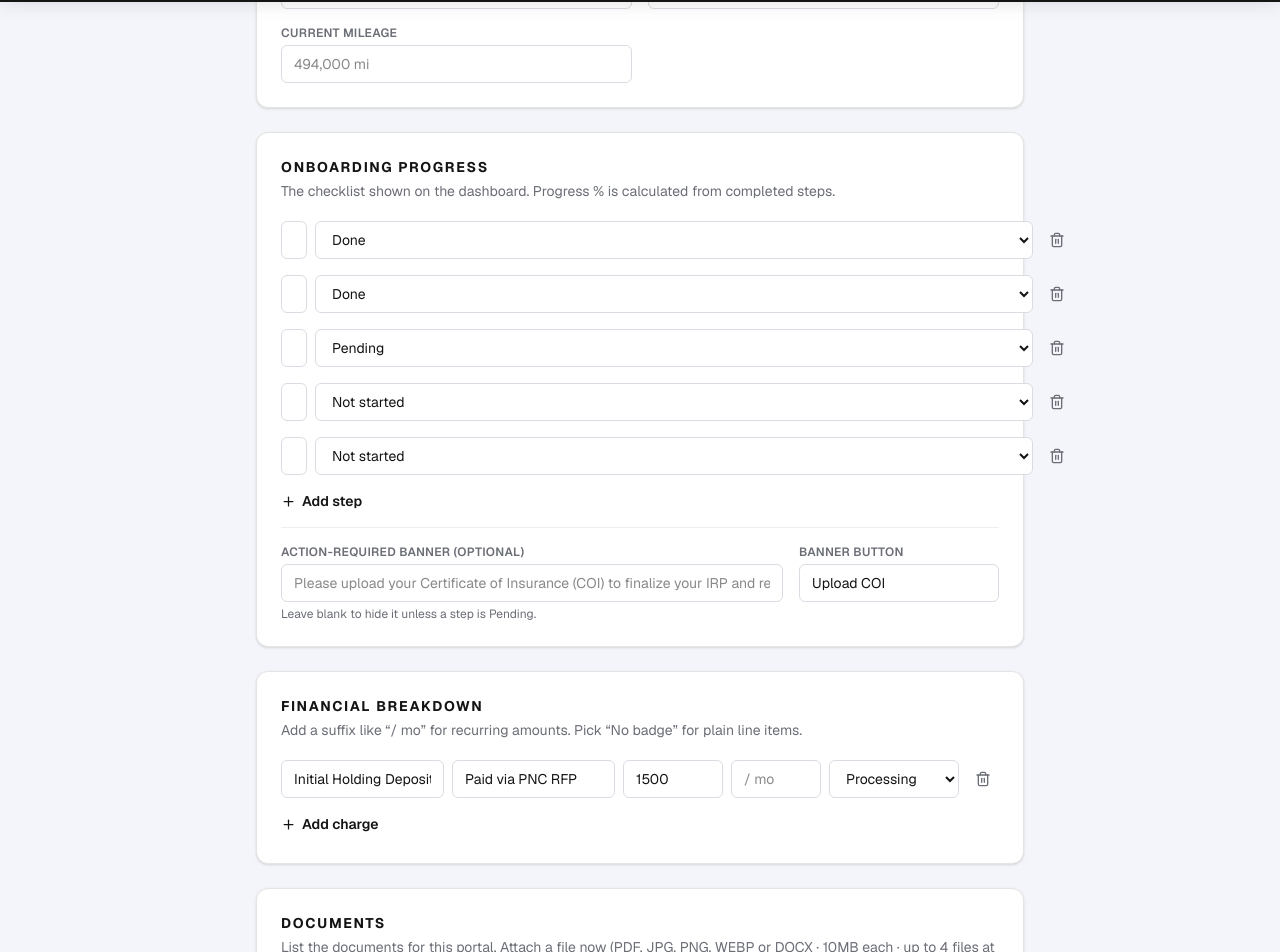
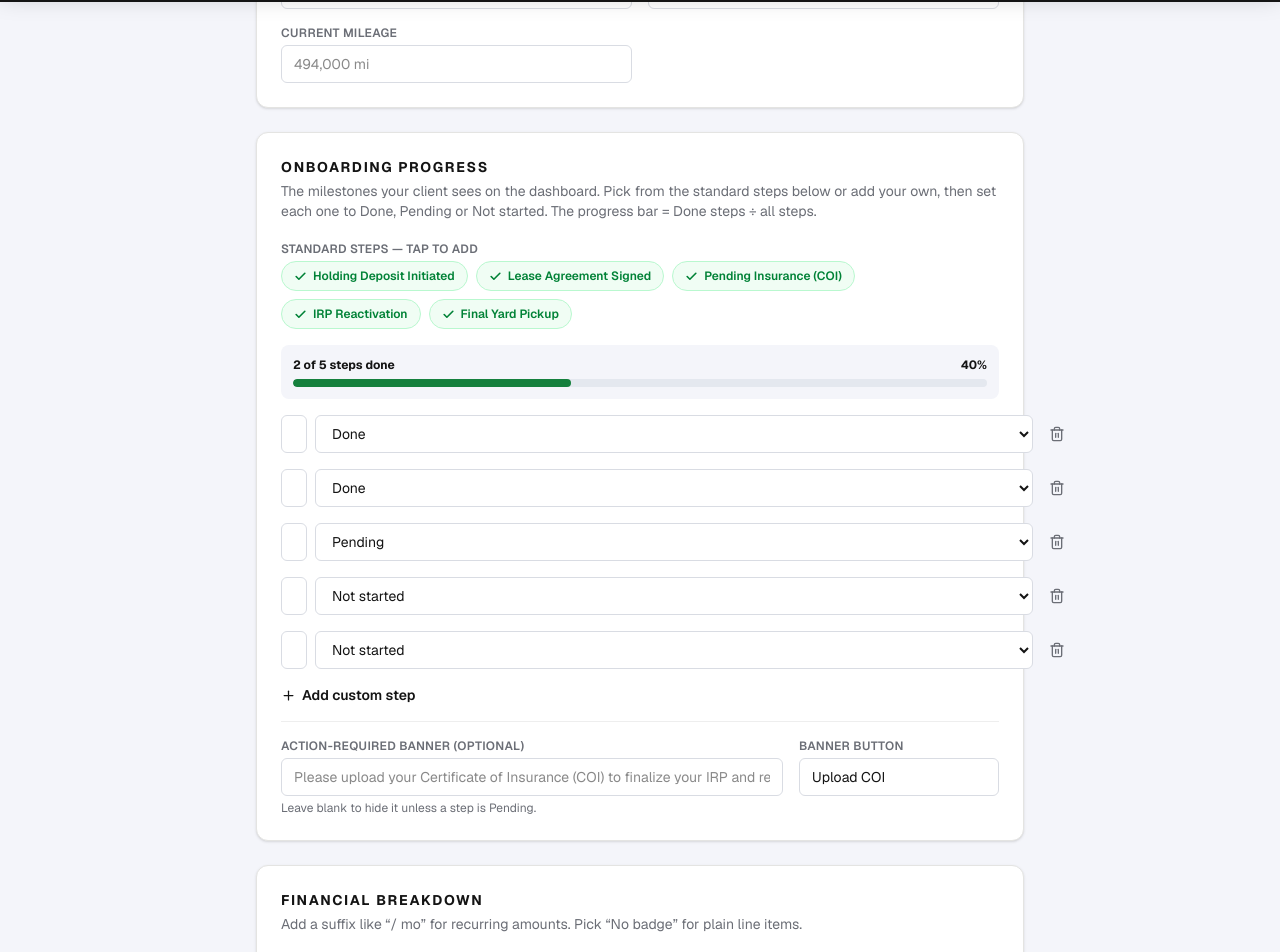
Before and after one commit to amainooti/primefleet, a Next.js app: page /portal/new in a window 1280 px wide. Shown: the part 798-1750 px from the top of the page. Built offline with nearby package versions, Linux system fonts and the light colour scheme.

Commit message:
Onboarding step quick-pick

```diff
--- a/src/components/portal/PortalForm.tsx
+++ b/src/components/portal/PortalForm.tsx
@@ -1,9 +1,9 @@
 "use client";
 
 import { useActionState, startTransition, useState } from "react";
-import { Plus, Trash2 } from "lucide-react";
+import { Check, Plus, Trash2 } from "lucide-react";
 import type { PortalFormState } from "@/app/portal/actions";
-import { DOCUMENT_KINDS, MAX_FILE_SIZE } from "@/lib/portal/constants";
+import { DOCUMENT_KINDS, MAX_FILE_SIZE, MAX_STEPS, STEP_PRESETS } from "@/lib/portal/constants";
 import type { PortalFormValues } from "./types";
 
 type Props = {
@@ -80,6 +80,13 @@ function Section({
 let rowId = 0;
 const nextId = () => ++rowId;
 
+const STEP_STATUS_LABEL: Record<string, string> = {
+  DONE: "Done",
+  PENDING: "Pending",
+  TODO: "Not started",
+};
+const norm = (v: string) => v.trim().toLowerCase();
+
 export function PortalForm({ action, initial, submitLabel, maxNewFiles, maxFiles, acceptAttr }: Props) {
   const [state, formAction, pending] = useActionState(action, {} as PortalFormState);
   const fe = state.fieldErrors ?? {};
@@ -91,6 +98,31 @@ export function PortalForm({ action, initial, submitLabel, maxNewFiles, maxFiles
     initial.charges.map((c) => ({ ...c, id: nextId() }))
   );
   const [docs, setDocs] = useState<{ id: number }[]>([]);
+
+  const doneCount = steps.filter((s) => s.status === "DONE").length;
+  const pct = steps.length ? Math.round((doneCount / steps.length) * 100) : 0;
+
+  function updateStep(id: number, patch: Partial<{ label: string; status: string }>) {
+    setSteps((x) => x.map((r) => (r.id === id ? { ...r, ...patch } : r)));
+  }
+  function addPreset(label: string, status: string) {
+    setSteps((x) =>
+      x.length >= MAX_STEPS || x.some((r) => norm(r.label) === norm(label))
+        ? x
+        : [...x, { id: nextId(), label, status }]
+    );
+  }
+  function addAllPresets() {
+    setSteps((x) => {
+      const next = [...x];
+      for (const p of STEP_PRESETS) {
+        if (next.length >= MAX_STEPS) break;
+        if (!next.some((r) => norm(r.label) === norm(p.label)))
+          next.push({ id: nextId(), label: p.label, status: p.status });
+      }
+      return next;
+    });
+  }
 
   // Submit through startTransition (rather than <form action>) so React does not
   // reset the form — typed values and chosen files survive a validation error.
@@ -134,20 +166,90 @@ export function PortalForm({ action, initial, submitLabel, maxNewFiles, maxFiles
         </div>
       </Section>
 
-      <Section title="Onboarding progress" description="The checklist shown on the dashboard. Progress % is calculated from completed steps.">
+      <Section
+        title="Onboarding progress"
+        description="The milestones your client sees on the dashboard. Pick from the standard steps below or add your own, then set each one to Done, Pending or Not started. The progress bar = Done steps ÷ all steps."
+      >
+        <datalist id="step-presets">
+          {STEP_PRESETS.map((p) => (
+            <option key={p.label} value={p.label} />
+          ))}
+        </datalist>
+
+        {/* Quick add: the standard steps, one click each */}
+        <div>
+          <p className={label}>Standard steps — tap to add</p>
+          <div className="flex flex-wrap gap-2">
+            {STEP_PRESETS.map((p) => {
+              const added = steps.some((s) => norm(s.label) === norm(p.label));
+              const full = steps.length >= MAX_STEPS;
+              return (
+                <button
+                  key={p.label}
+                  type="button"
+                  disabled={added || full}
+                  onClick={() => addPreset(p.label, p.status)}
+                  className={`inline-flex items-center gap-1.5 rounded-full border px-3 py-1.5 text-xs font-semibold transition ${
+                    added
+                      ? "cursor-default border-green-200 bg-green-50 text-green-700"
+                      : "border-[#d9dce3] bg-white text-[#141414] hover:border-[#D4AF37] hover:bg-[#fffaf0] disabled:opacity-50"
+                  }`}
+                >
+                  {added ? <Check size={13} strokeWidth={3} /> : <Plus size={13} />}
+                  {p.label}
+                </button>
+              );
+            })}
+          </div>
+          {STEP_PRESETS.some((p) => !steps.some((s) => norm(s.label) === norm(p.label))) && (
+            <button
+              type="button"
+              onClick={addAllPresets}
+              className="mt-2 text-xs font-semibold text-[#6B6E76] underline hover:text-[#141414]"
+            >
+              Add all missing standard steps
+            </button>
+          )}
+        </div>
+
+        {/* Live progress preview */}
+        <div className="rounded-lg bg-[#f4f5fa] p-3">
+          <div className="flex items-center justify-between text-xs font-bold text-[#141414]">
+            <span>
+              {steps.length === 0
+                ? "No steps yet"
+                : `${doneCount} of ${steps.length} step${steps.length === 1 ? "" : "s"} done`}
+            </span>
+            <span>{pct}%</span>
+          </div>
+          <div className="mt-1.5 h-2 overflow-hidden rounded-full bg-[#e4e8ef]">
+            <div className="h-full rounded-full bg-[#15803d] transition-all" style={{ width: `${pct}%` }} />
+          </div>
+        </div>
+
         {steps.map((s) => (
           <div key={s.id} className="flex gap-2">
             <input
               name="step_label"
-              defaultValue={s.label}
-              placeholder="Step name"
+              value={s.label}
+              onChange={(e) => updateStep(s.id, { label: e.target.value })}
+              list="step-presets"
+              placeholder="Step name, e.g. Final Yard Pickup"
               className={input}
               aria-label="Step name"
             />
-            <select name="step_status" defaultValue={s.status} className={`${input} w-40 shrink-0`} aria-label="Step status">
-              <option value="DONE">Done</option>
-              <option value="PENDING">Pending</option>
-              <option value="TODO">Not started</option>
+            <select
+              name="step_status"
+              value={s.status}
+              onChange={(e) => updateStep(s.id, { status: e.target.value })}
+              className={`${input} w-40 shrink-0`}
+              aria-label="Step status"
+            >
+              {Object.entries(STEP_STATUS_LABEL).map(([v, l]) => (
+                <option key={v} value={v}>
+                  {l}
+                </option>
+              ))}
             </select>
             <button type="button" onClick={() => setSteps((x) => x.filter((r) => r.id !== s.id))} className="rounded-md px-2 text-[#6B6E76] hover:bg-red-50 hover:text-red-600" aria-label="Remove step">
               <Trash2 size={16} />
@@ -155,9 +257,9 @@ export function PortalForm({ action, initial, submitLabel, maxNewFiles, maxFiles
           </div>
         ))}
         {fe.steps && <p className="text-xs text-red-600">{fe.steps}</p>}
-        {steps.length < 12 && (
+        {steps.length < MAX_STEPS && (
           <button type="button" onClick={() => setSteps((x) => [...x, { id: nextId(), label: "", status: "TODO" }])} className="inline-flex items-center gap-1.5 text-sm font-semibold text-[#141414] hover:text-[#b8941f]">
-            <Plus size={15} /> Add step
+            <Plus size={15} /> Add custom step
           </button>
         )}
         <div className="grid gap-4 border-t border-[#eee] pt-4 sm:grid-cols-[1fr_200px]">
--- a/src/lib/portal/constants.ts
+++ b/src/lib/portal/constants.ts
@@ -14,6 +14,10 @@ export const DEFAULT_STEPS = [
   { label: "IRP Reactivation", status: "TODO" },
   { label: "Final Yard Pickup", status: "TODO" },
 ] as const;
+
+// Quick-pick choices in the onboarding editor (same as the defaults, selectable one by one).
+export const STEP_PRESETS = DEFAULT_STEPS;
+export const MAX_STEPS = 12;
 
 export const MAX_FILE_SIZE = 10 * 1024 * 1024; // 10MB each
 export const MAX_FILES_PER_REQUEST = 4; // actual files per submit (keeps body under the limit)
```
